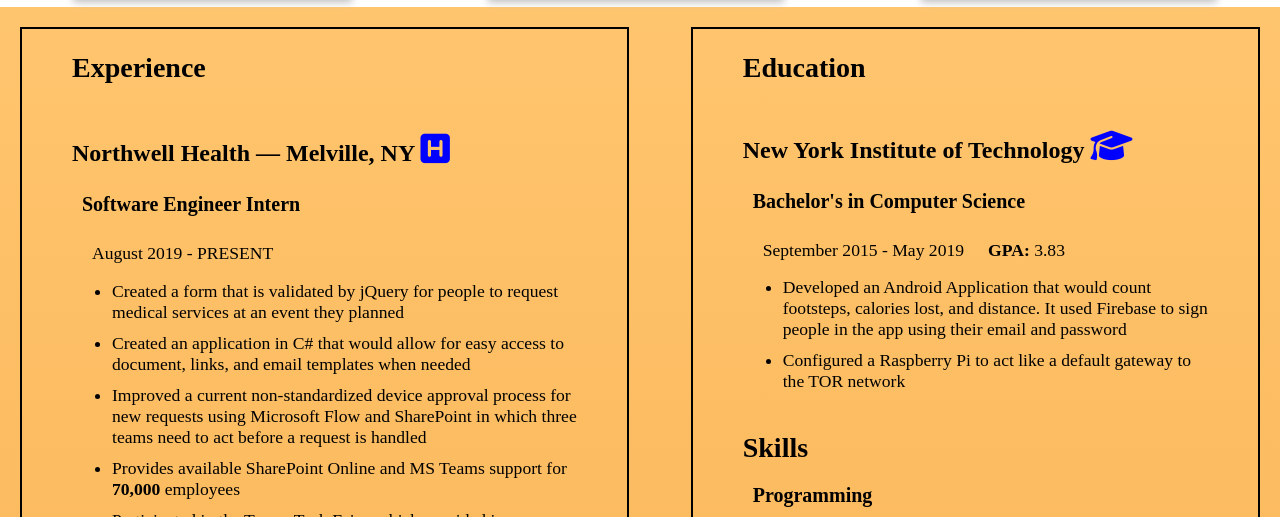
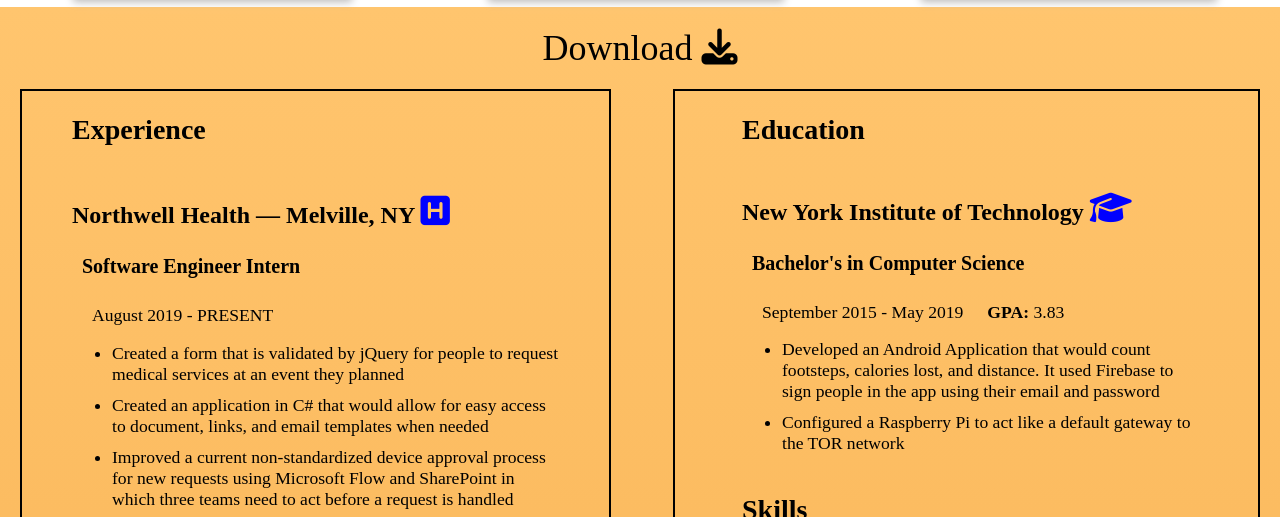
Before and after one commit to LluviaCarmesi/LluviaCarmesi.github.io, a plain HTML site: page resume.html in a window 1280 px wide. Shown: the part 253-770 px from the top of the page. Drawn offline with Linux system fonts and the light colour scheme.

Commit message:
Download

```diff
--- a/css/index.css
+++ b/css/index.css
@@ -88,7 +88,21 @@
 }
 
 .resume-background {
-  background-image: linear-gradient(#ffc56e, #f5a742);
+    padding-top: 20px;
+    background-image: linear-gradient(#ffc56e, #f5a742);
+}
+
+.resume-download {
+  text-align: center;
+  font-size: 2.25em;
+}
+
+.resume-download a {
+  color: #000;
+  text-decoration: none;
+}
+
+.resume-content {
   display: flex;
   text-align: left;
   padding: 20px 10%;
@@ -132,7 +146,7 @@
   padding: 0px 50px;
 }
 
-.resume-background .fa {
+.resume-content .fa {
   color: #0000FF;
 }
 
@@ -142,7 +156,7 @@
 
 .education-skills {
   border: 2px solid black;
-  padding: 0px 50px;
+  padding: 0px 74px;
 }
 
 .education-heading {
@@ -226,8 +240,12 @@
 
 @media screen and (max-width: 1500px) {
 
-  .resume-background {
+  .resume-content {
     padding: 20px 20px;
+  }
+
+  .education-skills {
+    padding: 0px 67px;
   }
 }
 
@@ -251,7 +269,7 @@
   }
 
   .education-skills {
-    padding: 0px 10px;
+    padding: 0px 30px;
   }
 }
 @media screen and (max-width: 875px) {
@@ -268,7 +286,7 @@
   .profile-objective {
     font-size: 16px;
   }
-  .resume-background {
+  .resume-content {
     display: block;
     padding: 20px;
   }
--- a/resume.html
+++ b/resume.html
@@ -35,7 +35,13 @@
     <a href="projects.html" title="Projects">Projects</a>
   </div>
 
-  <div class="resume-background">
+<div class="resume-background">
+  <div class="resume-download">
+    <a href="Assets/Resume.docx" title="Download the resume">Download
+      <i class="fa fa-download" aria-hidden="true"></i>
+    </a>
+  </div>
+  <div class="resume-content">
     <div class="resume">
       <h2>Experience</h2>
       <h3>Northwell Health — Melville, NY <i class="fa fa-h-square" aria-hidden="true"></i></h3>
@@ -148,6 +154,7 @@
       </ul>
     </div>
   </div>
+</div>
 
   <script src="https://kit.fontawesome.com/f2b7f6092d.js" crossorigin="anonymous"></script>
 
```
Also changed, not shown: 1 other file.
